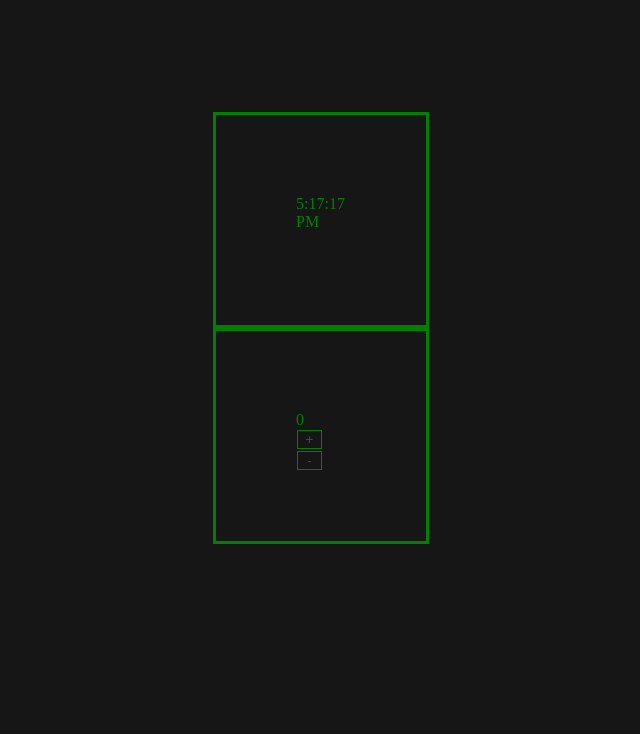
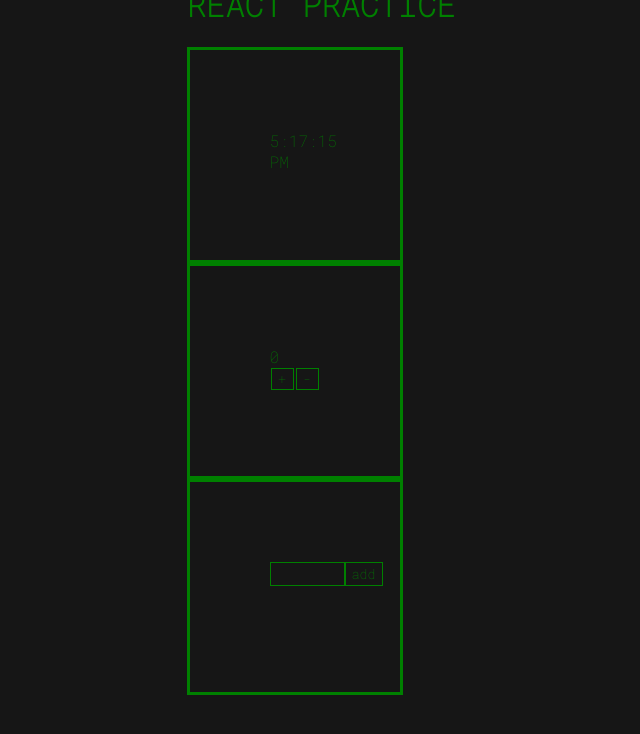
Before and after one commit to kevinduran/react_practice, a React (Create React App) app in the folder testing/: page / in a window 1280 px wide. Shown: the top 734 px of the page, without its empty margins (319-959 px from the left). Built offline with nearby package versions, Linux system fonts and the light colour scheme.

Commit message:
...testing...yeet

```diff
--- a/testing/public/index.html
+++ b/testing/public/index.html
@@ -22,6 +22,9 @@
       work correctly both with client-side routing and a non-root public URL.
       Learn how to configure a non-root public URL by running `npm run build`.
     -->
+    <link rel="preconnect" href="https://fonts.googleapis.com">
+    <link rel="preconnect" href="https://fonts.gstatic.com" crossorigin>
+    <link href="https://fonts.googleapis.com/css2?family=Roboto+Mono:wght@100&display=swap" rel="stylesheet">
     <title>TESTING</title>
   </head>
   <body>
--- a/testing/src/App.css
+++ b/testing/src/App.css
@@ -1,3 +1,7 @@
+*{
+  font-family: 'Roboto Mono', monospace;
+}
+
 body{
   background-color: rgb(22, 22, 22);
   display: flex;
@@ -12,8 +16,13 @@ body{
   height: 50px;
   width: 50px;
   padding: 5em;
+  overflow: hidden;
+
 }
 
+
+
+/* COUNT */
 .count{
     background-color: transparent;
     color: green;
@@ -22,3 +31,30 @@ body{
     margin: 1px;
     width: 25px;
   }
+.btnContainer{
+  display: flex;
+
+}
+
+
+/* TODO */
+.todoContainer{
+  display: flex;
+}
+
+.todoInput{
+  background-color: transparent;
+  border: 1px solid green;
+  width: 69px;
+  color: green;
+  font-size: 15px;
+}
+.todoInput:focus{
+  outline: none;
+}
+.btn{
+  background-color: transparent;
+  color: green;
+  border: 1px solid green;
+  cursor: pointer;
+}
--- a/testing/src/App.js
+++ b/testing/src/App.js
@@ -1,15 +1,19 @@
-import React, {useState} from 'react'
+import React from 'react'
 import './App.css'
 import Time from './Time.js'
 import Count from './Count.js'
+import Todo from './Todo.js'
 
 export default function App() {
 
 
     return (
         <>
+
+            <h1>REACT PRACTICE</h1>
             <Time/>
             <Count/>
+            <Todo/>
         </>
     )
 
--- a/testing/src/Count.js
+++ b/testing/src/Count.js
@@ -16,6 +16,7 @@ export default function Count() {
     return (
         <div className = "bigBoy">
                 <div>{number}</div>
+                <div className="btnContainer">
                     <button
                     className="count"
                     onClick={add}
@@ -25,5 +26,6 @@ export default function Count() {
                     onClick={sub}
                     >-</button>
                 </div>
+        </div>
     )
 }
--- a/testing/src/Todo.js
+++ b/testing/src/Todo.js
@@ -0,0 +1,25 @@
+import React,{useState} from 'react'
+
+export default function Todo() {
+    const [todo,setTodo] = useState('');
+
+    const addTodo = () => {
+        setTodo([...todo,
+            <div>test</div>
+        ])
+    }
+
+
+    return (
+        <div className="bigBoy">
+            <div className="todoContainer">
+                <input
+                    className="todoInput"
+                />
+                <button onClick={addTodo} className="btn">add</button>
+            </div>
+
+            <div>{todo}</div>
+        </div>
+    )
+}
```
Lines whose indentation alone changed are shown as unchanged.
